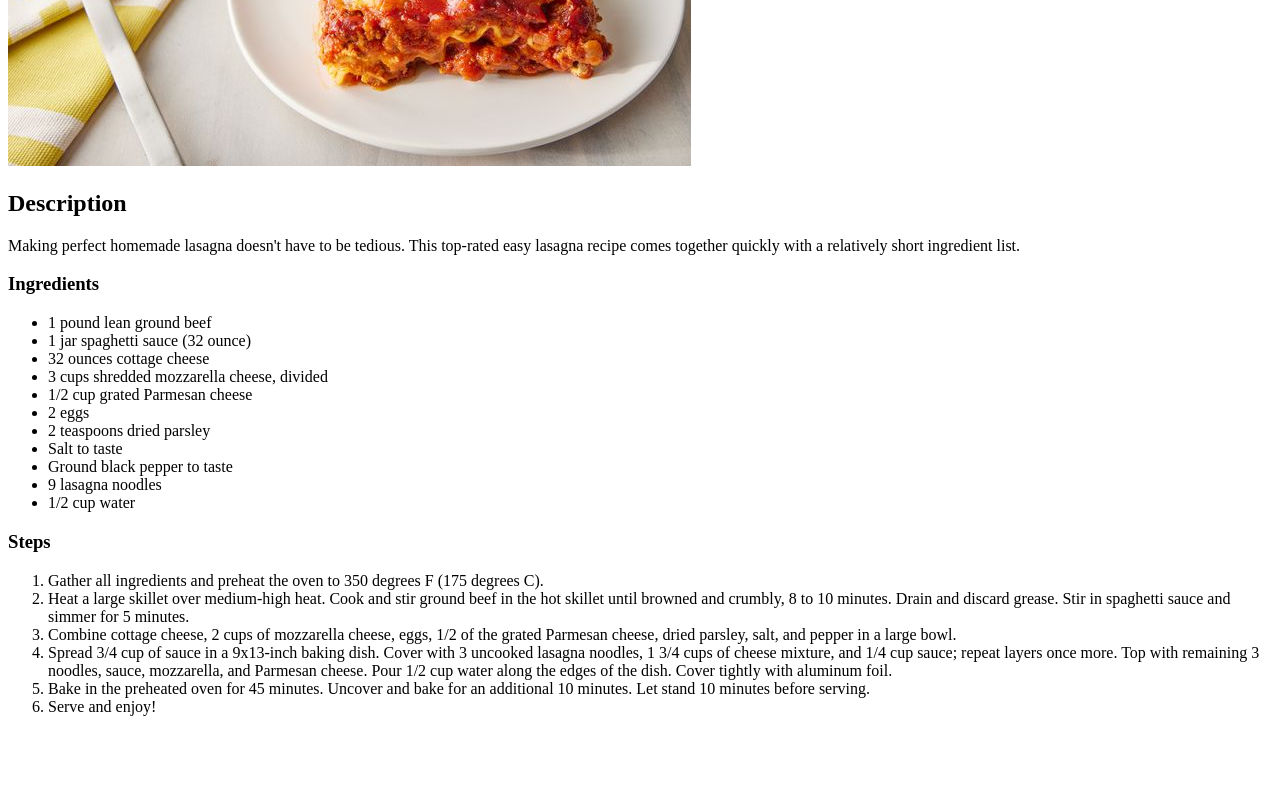
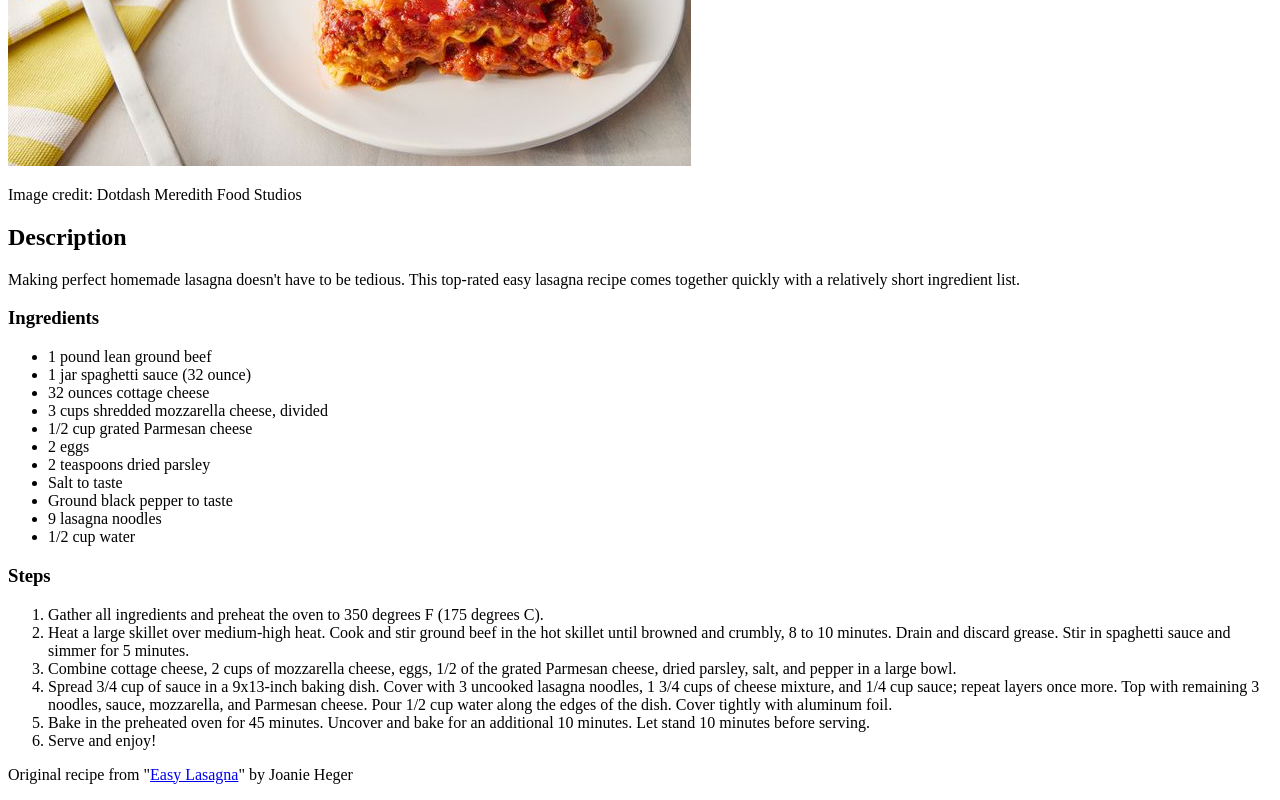
Before and after one commit to jeehoh/top, a plain HTML site: page odin-recipes/recipes/lasagna.html in a window 1280 px wide. Shown: the part 452-1252 px from the top of the page. Before the commit the page ends 1184 px from the top, so only its background shows below. Drawn offline with Linux system fonts and the light colour scheme.

Commit message:
Add image and recipe credit to lasagna page

```diff
--- a/odin-recipes/recipes/lasagna.html
+++ b/odin-recipes/recipes/lasagna.html
@@ -9,6 +9,7 @@
     <a href="../index.html">Home</a>
     <h1>Recipe for Lasagna</h1>
     <img src="../assets/lasagna.jpg" />
+    <p>Image credit: Dotdash Meredith Food Studios</p>
     <h2>Description</h2>
     <p>
       Making perfect homemade lasagna doesn't have to be tedious. This top-rated
@@ -57,5 +58,11 @@
       </li>
       <li>Serve and enjoy!</li>
     </ol>
+    <p>
+      Original recipe from "<a
+        href="https://www.allrecipes.com/recipe/12011/easy-lasagna-ii/"
+        >Easy Lasagna</a
+      >" by Joanie Heger
+    </p>
   </body>
 </html>
```
